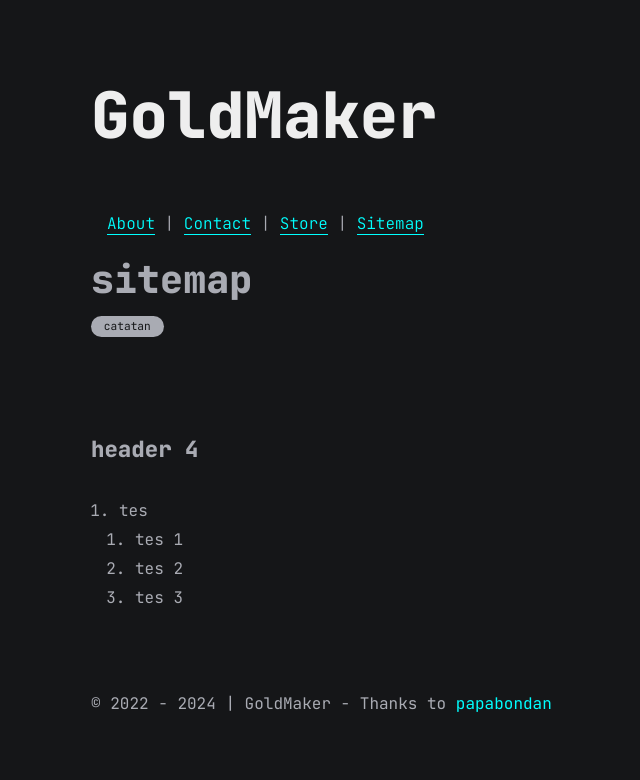
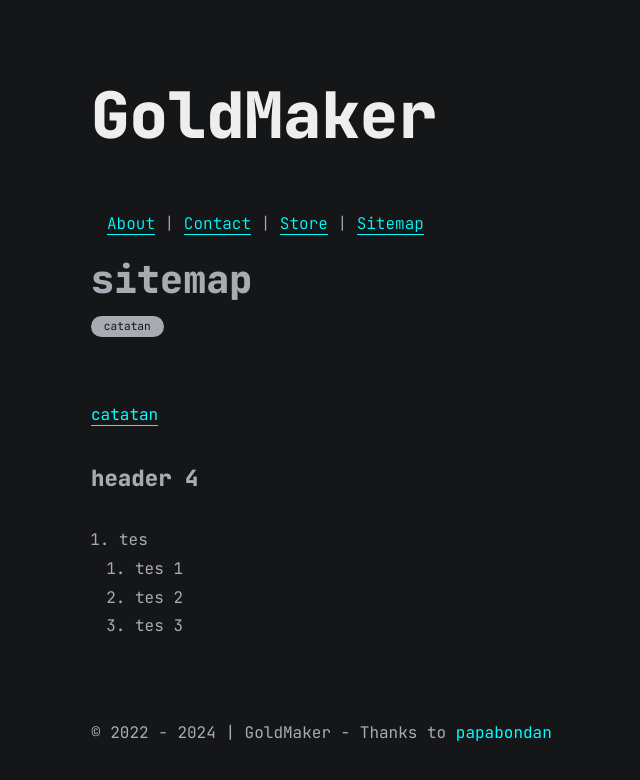
Before and after one commit to angganesia/angganesia.github.io, a Jekyll site: the page built from _pages/sitemaps.md, in a window 1280 px wide. Shown: the top 780 px of the page, without its empty margins (224-864 px from the left). Built offline with Jekyll 4.4.1, drawn with Linux system fonts in a browser that asks for light colours; comment, search, counter and statistics services are not loaded.

Commit message:
update sitemaps.md

```diff
--- a/_pages/sitemaps.md
+++ b/_pages/sitemaps.md
@@ -5,11 +5,7 @@ permalink: /sitemap/
 categories: [catatan]
 ---
 
-<div class="categories">
-  {% for c in post.categories.catatan %}
-  <a href="#!" data-base-url="{{site.baseurl}}" class="category">{{c}}</a>
-  {% endfor %}
-</div>
+[catatan]({{post.categories.catatan}})
 
 #### header 4
 1. tes
```
